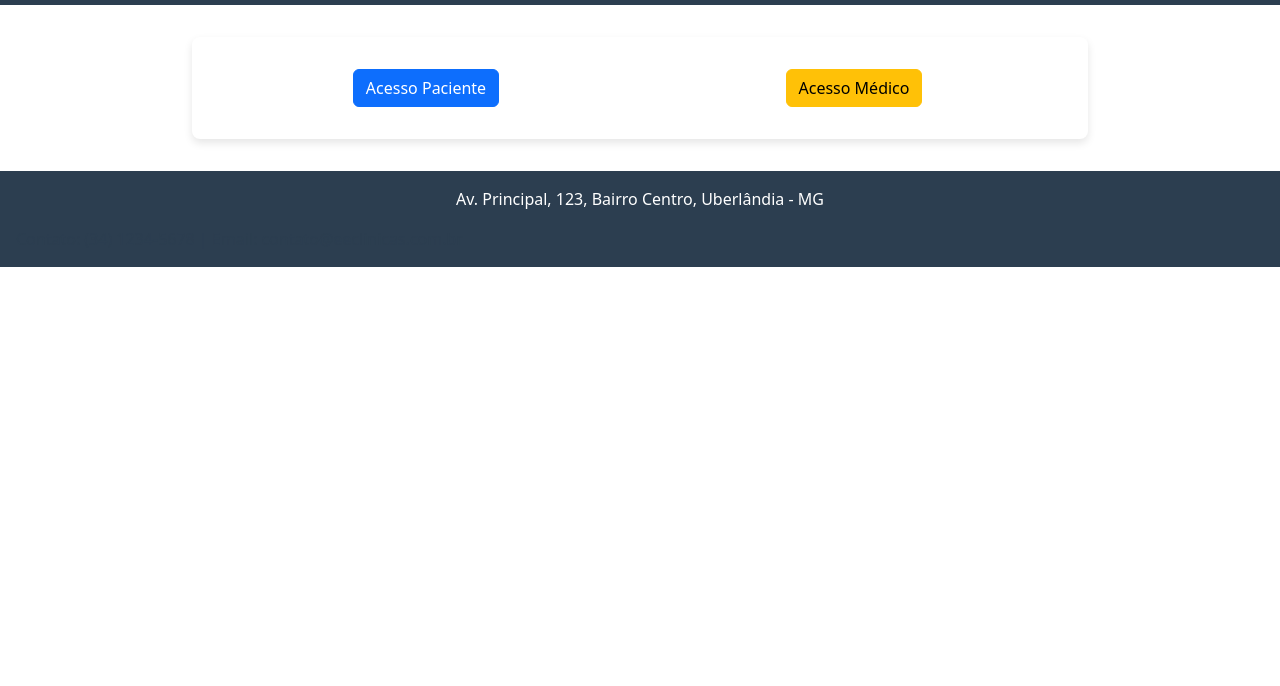
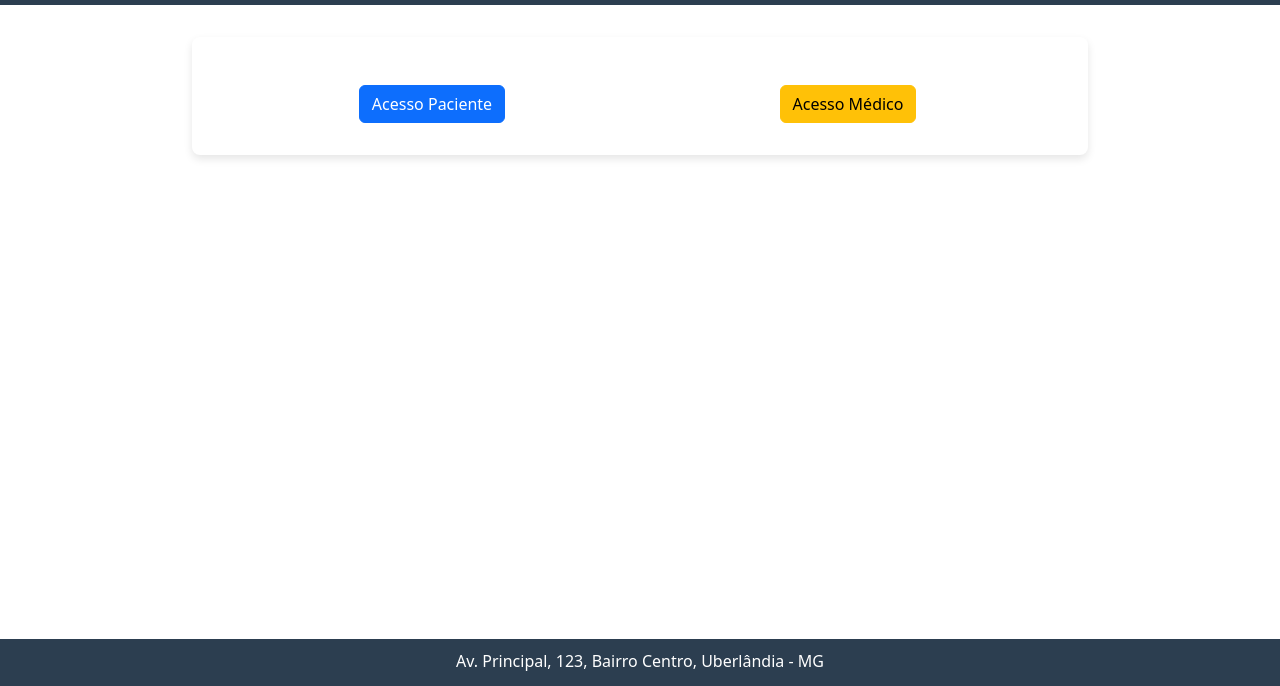
Before and after one commit to dudouro/EeEClinica, a plain HTML site: page E&E Clinicas/login.html in a window 1280 px wide. Shown: the part 77-763 px from the top of the page. Drawn offline with nearby package versions, Linux system fonts and the light colour scheme.

Commit message:
Add files via upload

```diff
--- a/E&E Clinicas/css/style.css
+++ b/E&E Clinicas/css/style.css
@@ -85,6 +85,7 @@ address, footer p {
 footer a {
     color: #95A5A6;
     text-decoration: none;
+    position: fixed;
 }
 
 footer a:hover {
--- a/E&E Clinicas/login.html
+++ b/E&E Clinicas/login.html
@@ -4,6 +4,7 @@
 <head>
   <meta charset="UTF-8">
   <title>Clinica Santa Cura</title>
+  <meta name="viewport" content="width=device-width, initial-scale=1">
   <meta name="description" content="Clinica Santa Cura é a melhor de atendimento de Uberlândia">
   <link rel="stylesheet" href="css/style.css">
   <link href="https://cdn.jsdelivr.net/npm/bootstrap@5.3.3/dist/css/bootstrap.min.css" rel="stylesheet">
@@ -48,19 +49,31 @@
   <script src="https://cdn.jsdelivr.net/npm/bootstrap@5.3.0-alpha1/dist/js/bootstrap.bundle.min.js"></script>
   <div>
     <main>
-      <div class="row justify-content-center">
-        <div class="col-sm-6 text-center arruma">
-          <a href="PacLogin.html" class="btn btn-primary">Acesso Paciente</a>
+      <div class="container">
+        <div class="row justify-content-center">
+          <div class="col-sm-6 text-center" id="butao">
+            <a href="PacLogin.html" class="btn btn-primary">Acesso Paciente</a>
+          </div>
+          <div class="col-sm-6 text-center" id="butao">
+            <a href="MedLogin.html" class="btn btn-warning">Acesso Médico</a>
+          </div>
+
         </div>
-        <div class="col-sm-6 text-center  arruma">
-          <a href="MedLogin.html" class="btn btn-warning">Acesso Médico</a>
-        </div>
-
       </div>
     </main>
   </div>
 
   <footer>
+    <style>
+      footer {
+        width: 100%;
+        text-align: center;
+        padding: 10px;
+        position: fixed;
+        bottom: 0;
+        ;
+      }
+    </style>
     <address>Av. Principal, 123, Bairro Centro, Uberlândia - MG</address>
     <p>Contato: (34) 1234-5678 | Email: contato@eeclinicas.com.br</p>
   </footer>
```
Also changed, not shown: E&E Clinicas/Acesso Restrito/cadastrofuncionario.html (+11 -1 lines), E&E Clinicas/Acesso Restrito/cadastromedico.html (+15 -4 lines), E&E Clinicas/Acesso Restrito/restrito.html (+11 -1 lines), E&E Clinicas/MedLogin.html (+13 -6 lines), E&E Clinicas/PacLogin.html (+16 -7 lines), E&E Clinicas/agendar.html (+6 -7 lines), E&E Clinicas/contato.html (+9 -6 lines), E&E Clinicas/galeria.html (+5 -1 lines), E&E Clinicas/index.html (+6 -4 lines).
